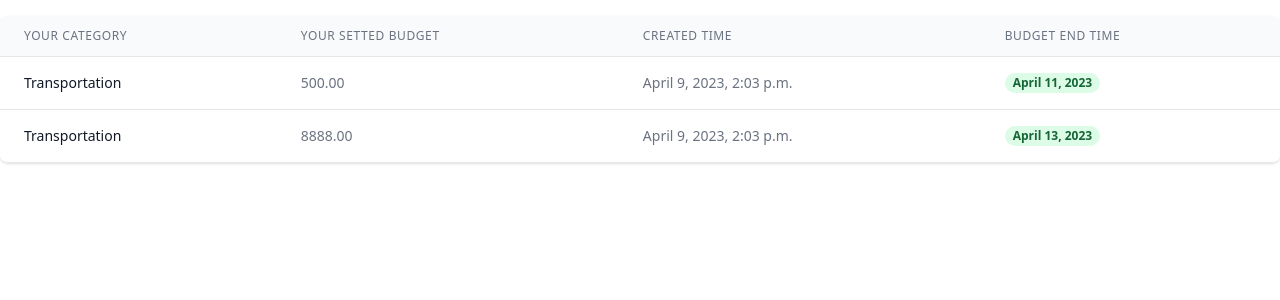
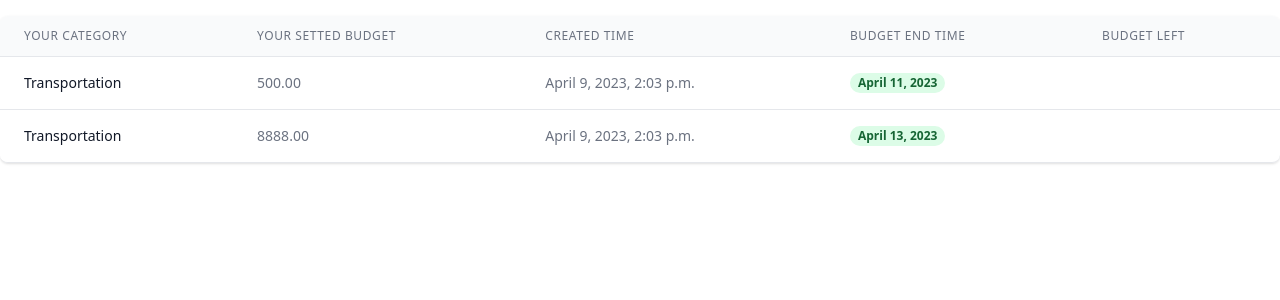
Before and after one commit to KrityHaqueCharu/Expense-Tracker, a Django app: page /budget_view/1 in a window 1280 px wide. Shown: the part 77-377 px from the top of the page. Run offline with Django 4.2, Linux system fonts and the light colour scheme; a user stored in the database is signed in; data comes from the database, SQL or seed files in the repository; both versions use the stored data as it was after the commit; some libraries are stand-ins or nearby versions.

Commit message:
All features add except expense model

```diff
--- a/project/appname/templates/appname/budget_view.html
+++ b/project/appname/templates/appname/budget_view.html
@@ -21,28 +21,61 @@
                 <th scope="col" class="px-6 py-3 text-left text-xs font-medium text-gray-500 uppercase tracking-wider">
                   Budget End Time
                 </th>
+                <th scope="col" class="px-6 py-3 text-left text-xs font-medium text-gray-500 uppercase tracking-wider">
+                    Budget Left
+                </th>
               </tr>
             </thead>
+
+           {% if budget_expense_list %}
            <tbody class="bg-white divide-y divide-gray-200">
-              {% for p in budget %}
+
+            {% for budget,expense in budget_expense_list %}
             <tr>
               <td class="px-6 py-4 whitespace-nowrap">
-                  <div class="text-sm font-medium text-gray-900">{{p.category}}</div>
+                <div class="text-sm font-medium text-gray-900">{{budget.category}}</div>
               </td>
               <td class="px-6 py-4 whitespace-nowrap">
-                  <div class="text-sm text-gray-500">{{p.limit}}</div>
+                <div class="text-sm text-gray-500">{{budget.limit}}</div>
               </td>
               <td class="px-6 py-4 whitespace-nowrap">
-                  <div class="text-sm text-gray-500">{{p.timestamp}}</div>
+                <div class="text-sm text-gray-500">{{budget.timestamp}}</div>
               </td>
               <td class="px-6 py-4 whitespace-nowrap">
                 <span class="px-2 inline-flex text-xs leading-5 font-semibold rounded-full bg-green-100 text-green-800">
-                    {{p.end_date}}
+                  {{budget.end_date}}
+                </span>
+              </td>
+              <td class="px-6 py-4 whitespace-nowrap">
+                  <div class="text-sm text-gray-500">{{expense.left}}</div>
+                </td>
+            </tr>
+            {% endfor %}
+          </tbody>
+           {% else %}
+
+
+            <tbody class="bg-white divide-y divide-gray-200">
+
+                {% for b in budget %}
+                <tr>
+                  <td class="px-6 py-4 whitespace-nowrap">
+                    <div class="text-sm font-medium text-gray-900">{{b.category}}</div>
+                  </td>
+                  <td class="px-6 py-4 whitespace-nowrap">
+                    <div class="text-sm text-gray-500">{{b.limit}}</div>
+                  </td>
+                  <td class="px-6 py-4 whitespace-nowrap">
+                    <div class="text-sm text-gray-500">{{b.timestamp}}</div>
+                  </td>
+                  <td class="px-6 py-4 whitespace-nowrap">
+                    <span class="px-2 inline-flex text-xs leading-5 font-semibold rounded-full bg-green-100 text-green-800">
+                      {{b.end_date}}
                     </span>
                   </td>
                 </tr>
             {% endfor %}
-            </tbody>
+        {% endif %}
           </table>
         </div>
       </div>
--- a/project/appname/views.py
+++ b/project/appname/views.py
@@ -1,4 +1,6 @@
 from django.shortcuts import render, redirect
+from django.http import HttpResponse
+from django.utils import timezone
 from django.contrib.auth.decorators import login_required
 from django.contrib.auth import login,logout,authenticate
 from .models import Category, Budget, Expense
@@ -20,12 +22,37 @@ def expense_create(request,id):
 
     return render(request,'appname/expense-create.html')
 
-@login_required
-def budget_create(request,id):
+# @login_required
+# def budget_create(request,id):
+#     c = Category.objects.get(id=id)
+#     if request.method == 'POST':
+#         form = BudgetForm(request.POST)
+#         if form.is_valid():
+#             x = form.save(commit=False)
+#             x.category = c
+#             x.user = request.user
+#             x.save()
+#             return redirect('category_list')
+#     else:
+#         form = BudgetForm()
+#     return render(request, 'appname/budget-create.html', {'form': form})
+
+
+def budget_create(request, id):
     c = Category.objects.get(id=id)
+    today = timezone.now().date()
+    user = request.user
+    existing_budget = Budget.objects.filter(user=user, category=c, end_date__gte=today).first()
+    if existing_budget:
+        return HttpResponse("<h3>Cannot set a new Budget. You already have an active budget for this category</h3>")
+
     if request.method == 'POST':
         form = BudgetForm(request.POST)
         if form.is_valid():
+            end_date = form.cleaned_data['end_date']
+            if end_date < today:
+                error_message = 'End date should be in the future.'
+                return render(request, 'appname/budget-create.html', {'form': form, 'error_message': error_message})
             x = form.save(commit=False)
             x.category = c
             x.user = request.user
@@ -34,6 +61,7 @@ def budget_create(request,id):
     else:
         form = BudgetForm()
     return render(request, 'appname/budget-create.html', {'form': form})
+
 
     # return render(request,'appname/budget-create.html')
 
@@ -100,10 +128,22 @@ def signout(request):
 
 @login_required
 def budget_view(request,pk):
+    user= request.user
+    today = timezone.now().date()
     cate = Category.objects.get(id=pk)
     budget = Budget.objects.filter(category=cate)
-    print(budget)
-    context ={
-        "budget": budget,
-    }
+    expense = Expense.objects.filter(user=user, category=cate)
+    print("This is expense",expense)
+    if expense:
+        budget_expense_list = list(zip(budget, expense))
+    # print(budget)
+        context ={
+            # "budget": budget,
+            # "expense": expense,
+            "budget_expense_list": budget_expense_list,
+        }
+    else:
+        context ={
+            "budget": budget,
+        }
     return render(request,'appname/budget_view.html',context)
```
Also changed, not shown: project/appname/migrations/0005_expense_budget.py, project/appname/migrations/0006_alter_expense_budget.py (deleted), project/db.sqlite3. Lines whose indentation alone changed are shown as unchanged.
